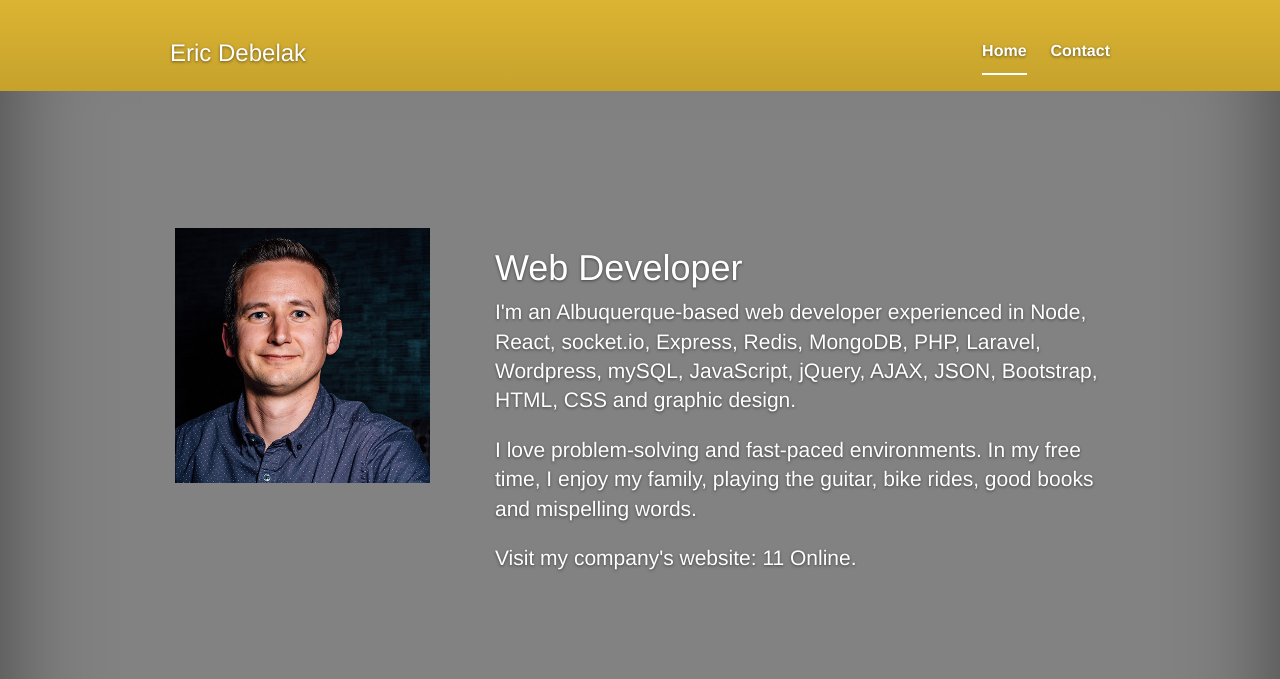
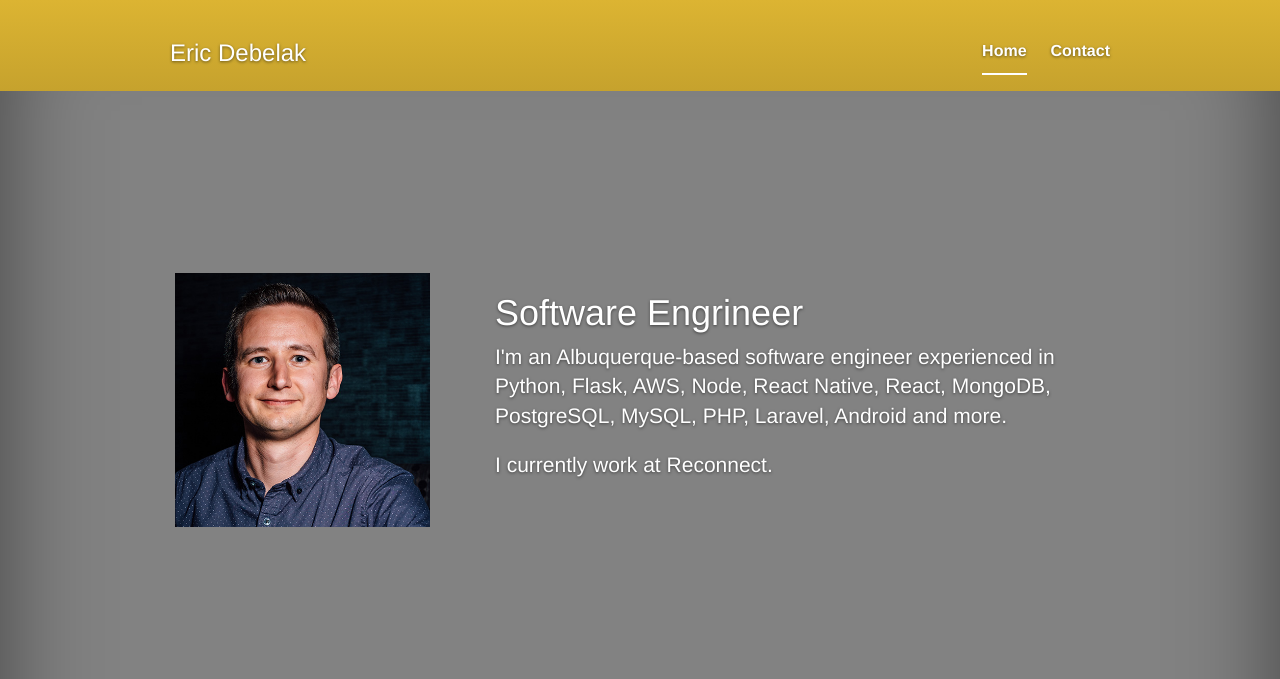
Before and after one commit to ericdebelak/ericdebelak, a plain HTML site: page index.html in a window 1280 px wide. Shown: the top 679 px of the page. Drawn offline with nearby package versions, Linux system fonts and the light colour scheme.

Commit message:
updating info

```diff
--- a/index.html
+++ b/index.html
@@ -2,7 +2,7 @@
 
 <html>
 <head>
-    <title>Eric Debelak - Web Developer</title>
+    <title>Eric Debelak - Software Engineer</title>
     <meta charset="utf-8">
     <meta name="viewport" content="width=device-width, initial-scale=1">
     <!-- Latest compiled and minified CSS -->
@@ -31,10 +31,9 @@
           <div class="inner cover">
             <img src="images/eric-web.jpg" class="img-responsive col-sm-6 col-md-4" alt="Picture of Eric">
             <div class="col-sm-6 col-md-8">
-            <h1 class="cover-heading">Web Developer</h1>
-            <p class="lead">I'm an Albuquerque-based web developer experienced in Node, React, socket.io, Express, Redis, MongoDB, PHP, Laravel, Wordpress, mySQL, JavaScript, jQuery, AJAX, JSON, Bootstrap, HTML, CSS and graphic design.</p><br /><br />
-            <p class="lead">I love problem-solving and fast-paced environments. In my free time, I enjoy my family, playing the guitar, bike rides, good books and mispelling words.</p><br /><br />
-            <p class="lead">Visit my company's website: <a href="http://11online.us">11 Online</a>.</p>
+            <h1 class="cover-heading">Software Engrineer</h1>
+            <p class="lead">I'm an Albuquerque-based software engineer experienced in Python, Flask, AWS, Node, React Native, React, MongoDB, PostgreSQL, MySQL, PHP, Laravel, Android and more.</p><br /><br />
+            <p class="lead">I currently work at <a href="https://reconnect.io">Reconnect</a>.</p>
             </div>
           </div>
 
```
Also changed, not shown: 1 other file.
